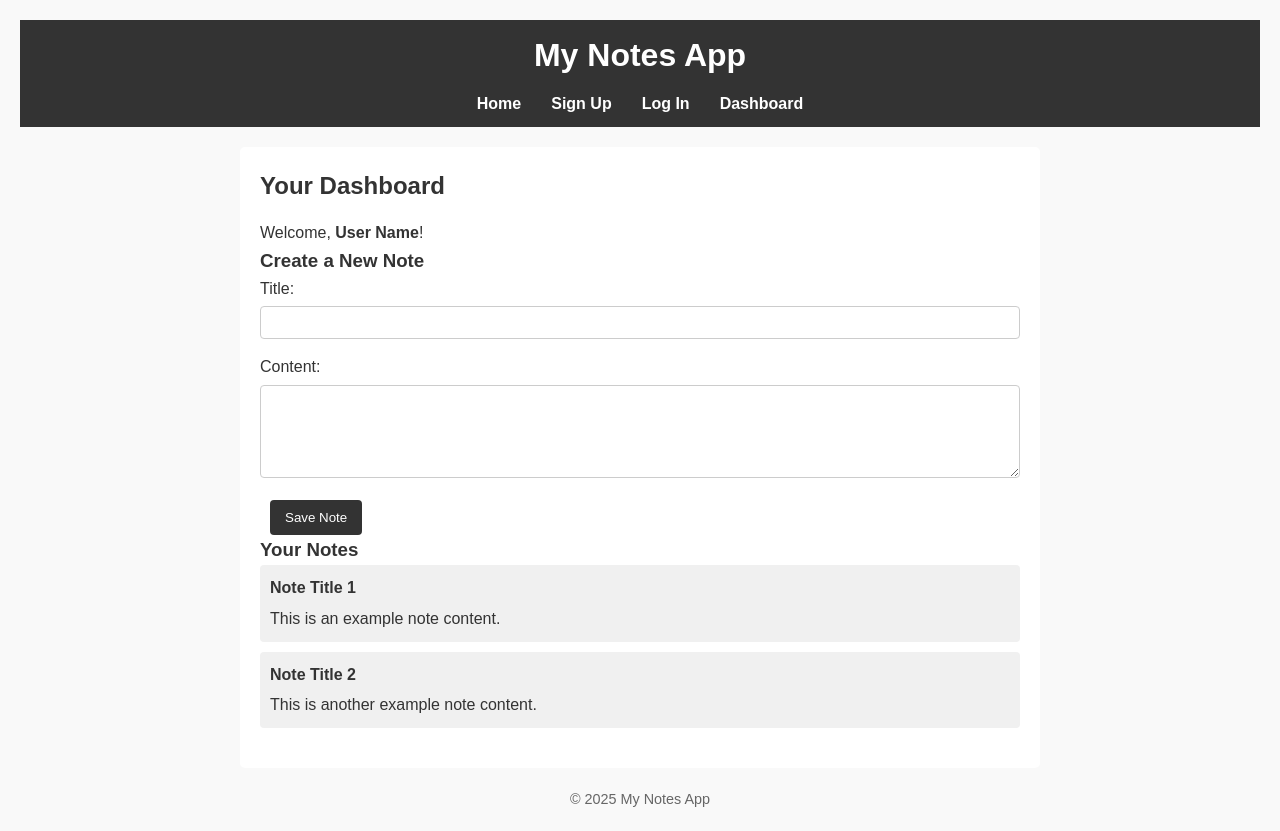
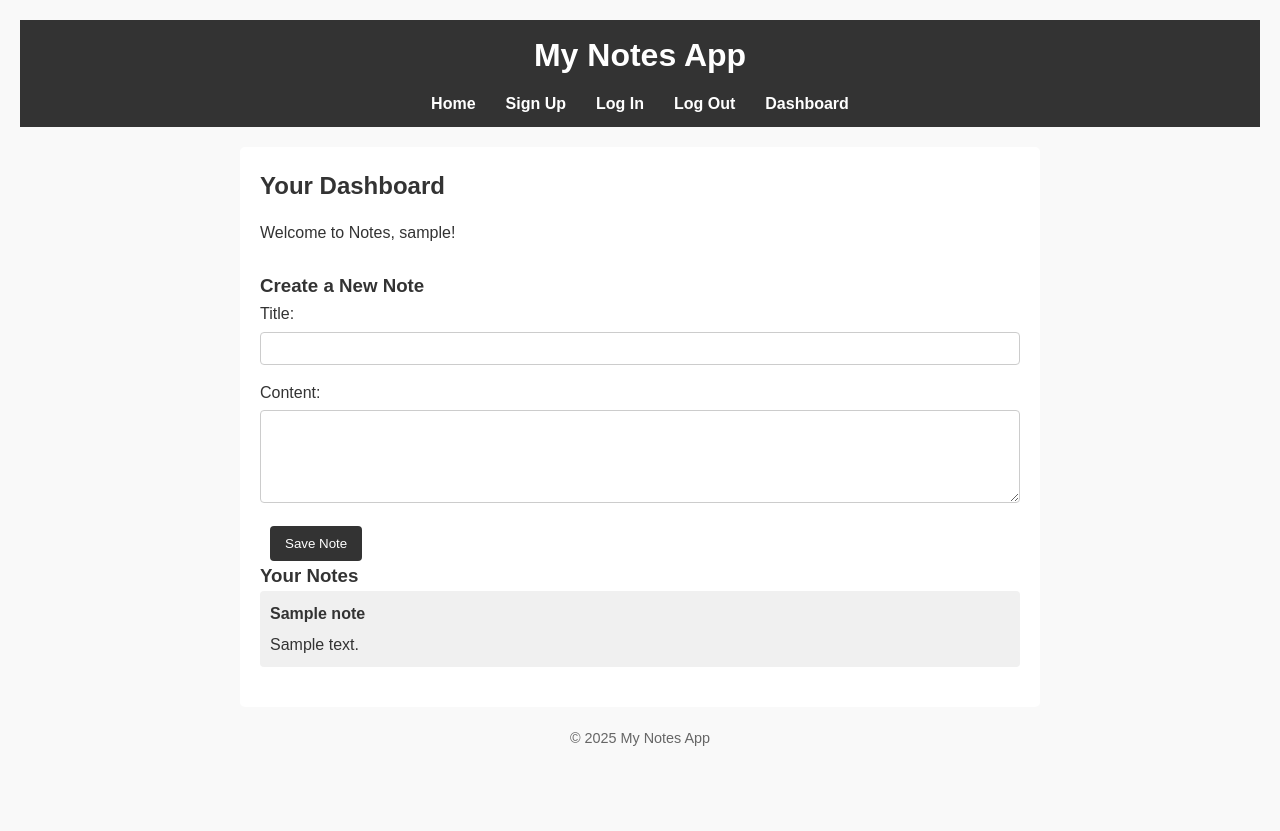
Before and after one commit to dhrubopious/note, a Flask app: page /dashboard in a window 1280 px wide. After the commit the page ends 746 px from the top, so only its background shows below. Run offline with Flask 3, Linux system fonts and the light colour scheme; the visitor is signed in with stand-in values (Sample User, id 1); tables that the repository leaves empty or names only in its code hold one stand-in row (values such as "Sample post"); some libraries are stand-ins or nearby versions.

Commit message:
Fully fledged

```diff
--- a/app.py
+++ b/app.py
@@ -1,8 +1,11 @@
 from flask import Flask, render_template, request, redirect, url_for, session
 from flask_mysqldb import MySQL
 import MySQLdb.cursors
+import logging
 
 app = Flask(__name__)
+app.config['SECRET_KEY'] = '1234'
+
 
 # MySQL configurations
 app.config['MYSQL_HOST'] = 'localhost'  # MySQL server address
@@ -12,6 +15,7 @@ app.config['MYSQL_DB'] = 'note_app'  # Replace with your database name
 
 # Initialize MySQL
 mysql = MySQL(app)
+
 
 @app.route('/')
 def index():
@@ -36,6 +40,7 @@ def signup():
             )
             mysql.connection.commit()
         except Exception as e:
+            logging.error(f"Error during signup: {e}")
             return f"An error occurred: {e}", 500
         finally:
             cur.close()
@@ -56,8 +61,6 @@ def login():
                 (username_or_email, username_or_email, password)
             )
             user = cur.fetchone()
-        except Exception as e:
-            return f"An error occurred: {e}", 500
         finally:
             cur.close()
 
@@ -98,5 +101,4 @@ def logout():
     return redirect(url_for('index'))
 
 if __name__ == '__main__':
-    app.secret_key = 'your_secret_key'  # Set a secret key for session management
     app.run(debug=True)
--- a/templates/dashboard.html
+++ b/templates/dashboard.html
@@ -14,6 +14,8 @@
           <li><a href="{{ url_for('index') }}">Home</a></li>
           <li><a href="{{ url_for('signup') }}">Sign Up</a></li>
           <li><a href="{{ url_for('login') }}">Log In</a></li>
+          <li><a href="{{ url_for('logout') }}">Log Out</a></li>
+
           <li><a href="{{ url_for('dashboard') }}">Dashboard</a></li>
         </ul>
       </nav>
@@ -22,11 +24,12 @@
     <main>
       <section class="dashboard">
         <h2>Your Dashboard</h2>
-        <p>Welcome, <strong>User Name</strong>!</p>
+        <p>Welcome to Notes, {{ current_user.username }}!</p>
+        <br>
 
         <section class="new-note">
           <h3>Create a New Note</h3>
-          <form action="/create_note" method="post">
+          <form action="/dashboard" method="post">
             <div class="form-group">
               <label for="note_title">Title:</label>
               <input type="text" id="note_title" name="note_title" required />
@@ -42,14 +45,12 @@
         <section class="notes-list">
           <h3>Your Notes</h3>
           <ul>
-            <li>
-              <h4>Note Title 1</h4>
-              <p>This is an example note content.</p>
-            </li>
-            <li>
-              <h4>Note Title 2</h4>
-              <p>This is another example note content.</p>
-            </li>
+            {% for note in notes %}
+              <li>
+                <h4>{{ note.title }}</h4>
+                <p>{{ note.content }}</p>
+              </li>
+            {% endfor %}
           </ul>
         </section>
       </section>
--- a/templates/index.html
+++ b/templates/index.html
@@ -11,10 +11,10 @@
       <h1>My Notes App</h1>
       <nav>
         <ul>
-          <li><a href="/">Home</a></li>
+         <!-- <li><a href="/">Home</a></li>
           <li><a href="/signup">Sign Up</a></li>
           <li><a href="/login">Log In</a></li>
-      <!--<li><a href="/dashboard">Dashboard</a></li>-->
+      <li><a href="/dashboard">Dashboard</a></li>-->
         </ul>
       </nav>
     </header>
```
Also changed, not shown: 1 other file.
